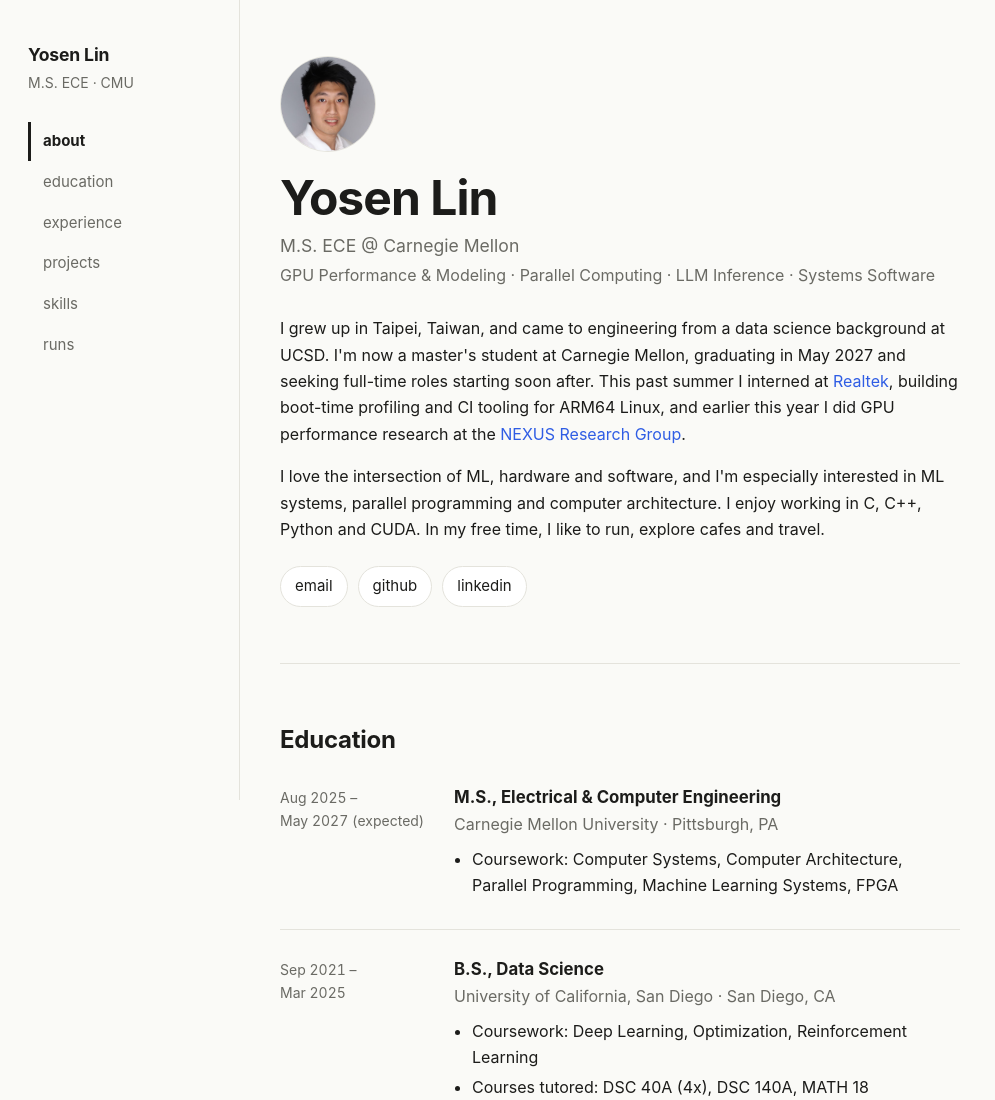
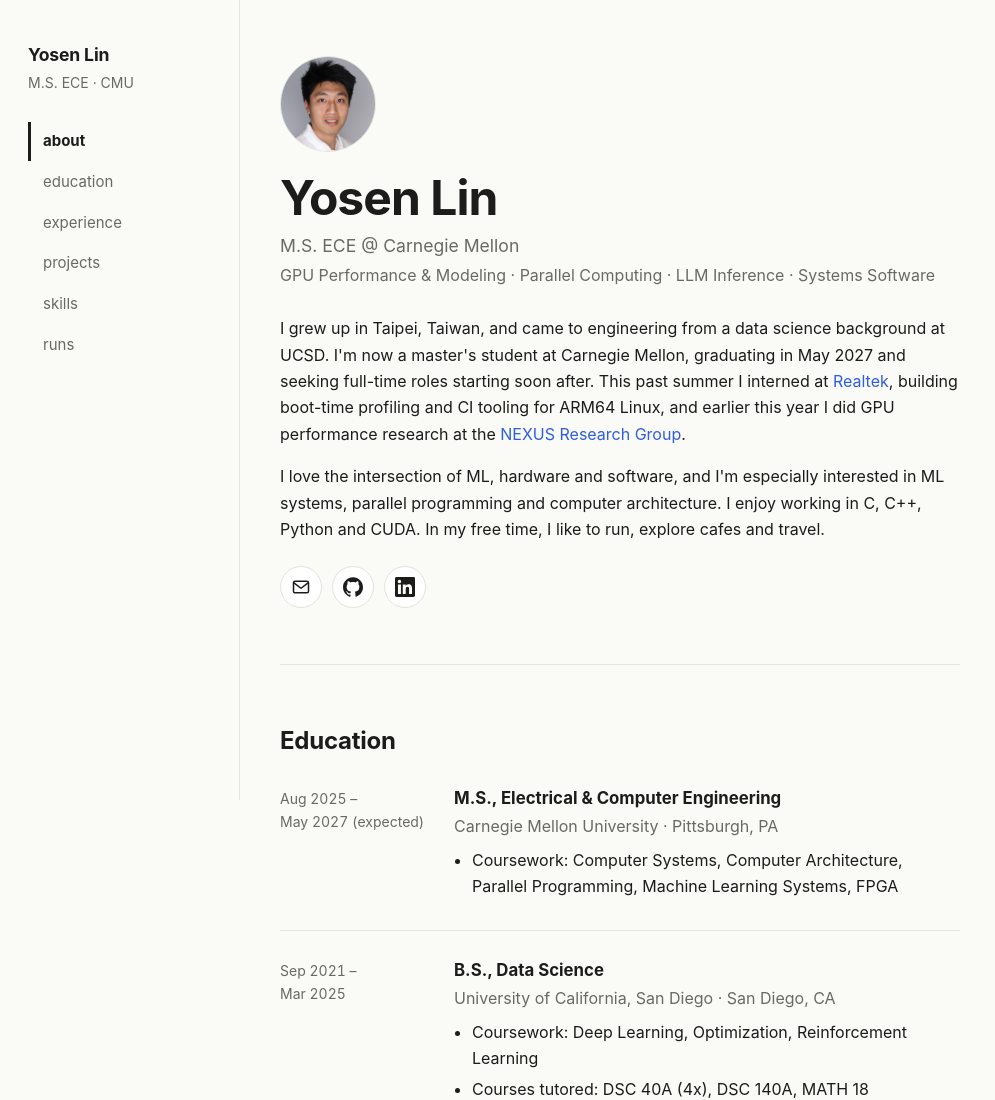
Before and after one commit to y00628/y00628.github.io, a plain HTML site: page index.html in a window 1280 px wide. Shown: the top 1100 px of the page, without its empty margins (0-995 px from the left). Drawn offline with Linux system fonts and the light colour scheme.

Commit message:
Use logo icons for email, GitHub and LinkedIn links
Co-Authored-By: Claude Sonnet 5.5 <noreply@anthropic.com>

```diff
--- a/index.html
+++ b/index.html
@@ -5,7 +5,7 @@
 <meta name="viewport" content="width=device-width, initial-scale=1">
 <title>Yosen Lin</title>
 <meta name="description" content="Yosen Lin: MS ECE at CMU. GPU performance, parallel computing, LLM inference and systems software.">
-<link rel="stylesheet" href="style.css?v=8">
+<link rel="stylesheet" href="style.css?v=9">
 </head>
 <body>
 <div class="layout">
@@ -36,7 +36,11 @@
       parallel programming and computer architecture. I enjoy working in C, C++, Python and CUDA.
       In my free time, I like to run, explore cafes and travel.
     </p>
-<p class="links"><a href="mailto:yosenl@andrew.cmu.edu">email</a> <a href="https://github.com/y00628">github</a> <a href="https://linkedin.com/in/yosen-lin">linkedin</a></p>
+<p class="links">
+      <a href="mailto:yosenl@andrew.cmu.edu" aria-label="Email" title="Email"><svg viewBox="0 0 24 24" width="20" height="20" fill="none" stroke="currentColor" stroke-width="1.8" stroke-linecap="round" stroke-linejoin="round" aria-hidden="true"><rect x="3" y="5" width="18" height="14" rx="2"/><path d="m3.5 7 8.5 6.5L20.5 7"/></svg></a>
+      <a href="https://github.com/y00628" aria-label="GitHub" title="GitHub"><svg viewBox="0 0 24 24" width="20" height="20" fill="currentColor" aria-hidden="true"><path d="M12 .297c-6.63 0-12 5.373-12 12 0 5.303 3.438 9.8 8.205 11.385.6.113.82-.258.82-.577 0-.285-.01-1.04-.015-2.04-3.338.724-4.042-1.61-4.042-1.61C4.422 18.07 3.633 17.7 3.633 17.7c-1.087-.744.084-.729.084-.729 1.205.084 1.838 1.236 1.838 1.236 1.07 1.835 2.809 1.305 3.495.998.108-.776.417-1.305.76-1.605-2.665-.3-5.466-1.332-5.466-5.93 0-1.31.465-2.38 1.235-3.22-.135-.303-.54-1.523.105-3.176 0 0 1.005-.322 3.3 1.23.96-.267 1.98-.399 3-.405 1.02.006 2.04.138 3 .405 2.28-1.552 3.285-1.23 3.285-1.23.645 1.653.24 2.873.12 3.176.765.84 1.23 1.91 1.23 3.22 0 4.61-2.805 5.625-5.475 5.92.42.36.81 1.096.81 2.22 0 1.606-.015 2.896-.015 3.286 0 .315.21.69.825.57C20.565 22.092 24 17.592 24 12.297c0-6.627-5.373-12-12-12"/></svg></a>
+      <a href="https://linkedin.com/in/yosen-lin" aria-label="LinkedIn" title="LinkedIn"><svg viewBox="0 0 24 24" width="20" height="20" fill="currentColor" aria-hidden="true"><path d="M20.447 20.452h-3.554v-5.569c0-1.328-.027-3.037-1.852-3.037-1.853 0-2.136 1.445-2.136 2.939v5.667H9.351V9h3.414v1.561h.046c.477-.9 1.637-1.85 3.37-1.85 3.601 0 4.267 2.37 4.267 5.455v6.286zM5.337 7.433c-1.144 0-2.063-.926-2.063-2.065 0-1.138.92-2.063 2.063-2.063 1.14 0 2.064.925 2.064 2.063 0 1.139-.925 2.065-2.064 2.065zm1.782 13.019H3.555V9h3.564v11.452zM22.225 0H1.771C.792 0 0 .774 0 1.729v20.542C0 23.227.792 24 1.771 24h20.451C23.2 24 24 23.227 24 22.271V1.729C24 .774 23.2 0 22.222 0h.003z"/></svg></a>
+    </p>
 
 </section>
 
--- a/style.css
+++ b/style.css
@@ -40,7 +40,7 @@ main > h1 + section { margin-top:0; }
 .role { margin:0; color:var(--muted); font-size:1.1rem; }
 .focus { font-size:1rem; }
 .links { display:flex; flex-wrap:wrap; gap:10px; margin:24px 0 0; }
-.links a { border:1px solid var(--line); background:var(--card); color:var(--fg); padding:7px 14px; border-radius:999px; font-size:15px; }
+.links a { display:inline-flex; align-items:center; justify-content:center; width:42px; height:42px; border:1px solid var(--line); background:var(--card); color:var(--fg); border-radius:50%; }
 .links a:hover { border-color:var(--accent); color:var(--accent); text-decoration:none; }
 
 /* timeline items (education, work, runs) */
```
